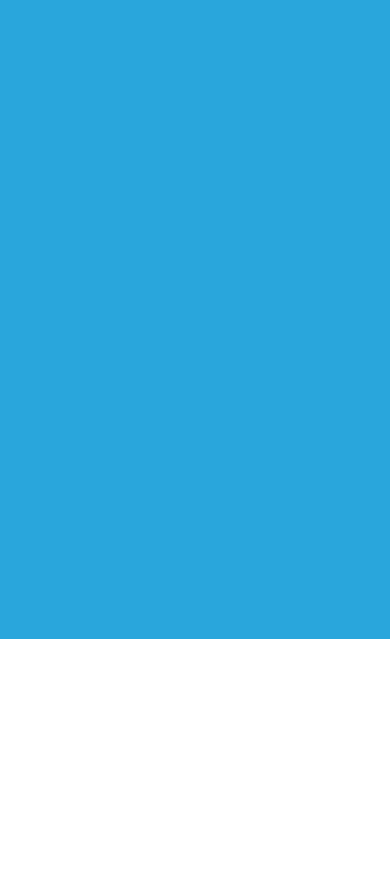
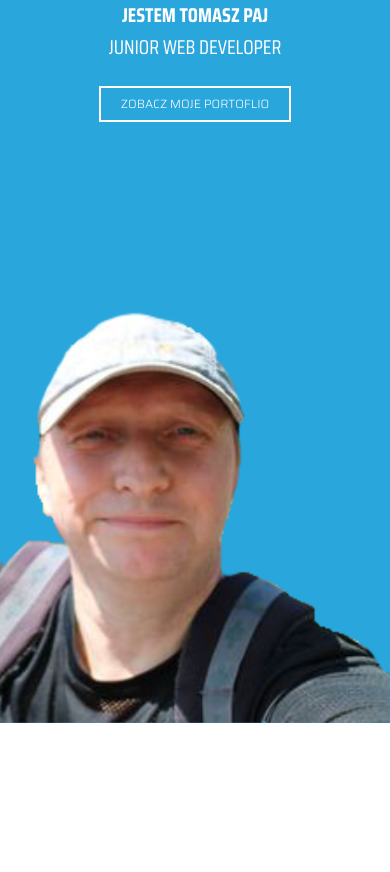
Before and after one commit to tomaszp123/Wizytowka, a plain HTML site: page index.html in a window 390 px wide. Shown: the part 121-993 px from the top of the page. Before the commit the page ends 844 px from the top, so only its background shows below. Drawn offline with Linux system fonts and the light colour scheme.

Commit message:
structure html and style on mobile

```diff
--- a/css/style.css
+++ b/css/style.css
@@ -12,6 +12,71 @@ font-family: 'Saira Condensed', sans-serif;
 header {
     position: relative;
     background-color: #29a6dc;
-    height: 90vh;
+    height: 100vh;
 
 }
+
+header>* {
+    position: absolute;
+}
+
+header img {
+    height: 50%;
+    bottom: 0;
+    right: 0;
+}
+
+header div.witaj {
+    top: 5%;
+    left: 5%;
+    right: 5%;
+    color: white;
+    text-align: center;
+    font-family: 'Saira Condensed', sans-serif;
+    font-weight: bold;
+    font-size: 40px;
+    text-transform: uppercase;
+}
+
+
+header h1 {
+    margin-top: 15px;
+    font-size: 20px;
+}
+
+header h2 {
+    font-size: 20px;
+    font-weight: normal;
+}
+
+header button {
+    font-family: 'Saira', sans-serif;
+    font-weight: 300;
+    font-size: 12px;
+    line-height: 32px;
+    padding: 0 20px;
+    text-transform: uppercase;
+    color: white;
+    background-color: transparent;
+    border: 2px solid white;
+}
+
+@media (orientation: landscape) {
+    header img {
+        height: 90%;
+        left: 0;
+    }
+
+    header div.witaj {
+        top: 5%;
+        left: 55%;
+        right: 2%;
+    }
+
+}
+
+
+
+section {
+    min-height: 100vh;
+}
--- a/index.html
+++ b/index.html
@@ -20,7 +20,7 @@
             <h2>Junior Web developer</h2>
             <button>Zobacz moje portoflio</button>
         </div>
-        <img src="images/moje1.jpg" alt="Zdjęcie Tomasz Paj">
+        <img src="images/tom2.png" alt="Zdjęcie Tomasz Paj">
     </header>
     <section></section>
     <section></section>
```
Also changed, not shown: images/tom1.png (added), images/tom2.png (added), 1 other file.
